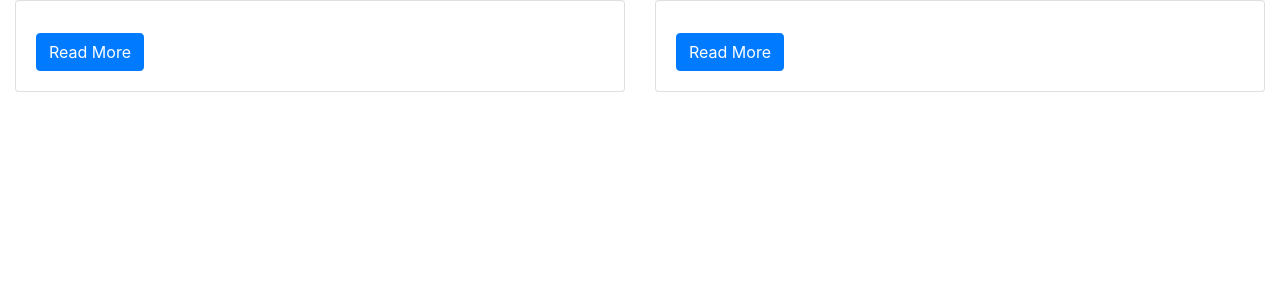
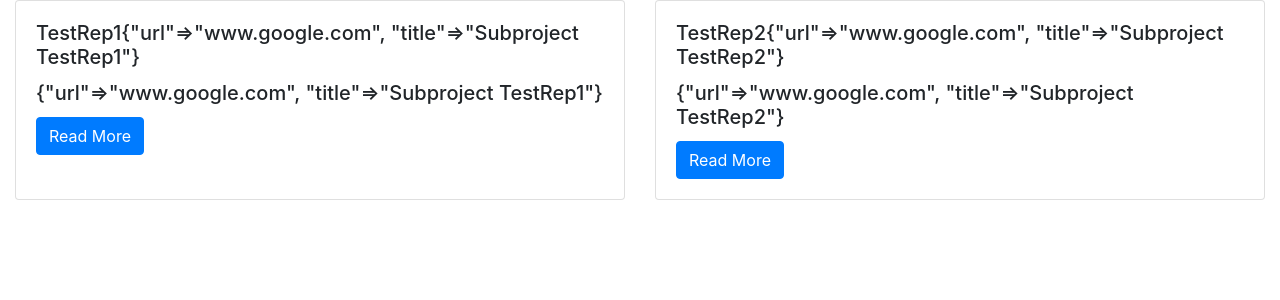
Before and after one commit to TestOrgLeonB/testorgleonb.github.io, a Jekyll site: the page built from README.md, in a window 1280 px wide. Shown: the top 300 px of the page. Built offline with Jekyll 4.4.1, drawn with Linux system fonts in a browser that asks for light colours; our own code applies the rules of GitHub Pages for plain Markdown files.

Commit message:
data change

```diff
--- a/_layouts/default.html
+++ b/_layouts/default.html
@@ -20,7 +20,8 @@
 
                                                 <div class="card" style="width: 18rem;">
                                                     <div class="card-body">
-                                                        <h5 class="card-title">{{ subproject[0] }}</h5>
+                                                        <h5 class="card-title">{{ project }}</h5>
+                                                        <h5 class="card-title">{{ subproject }}</h5>
                                                         <a href="{{ subproject[0].title }}" class="btn btn-primary">Read More</a>
                                                     </div>
                                                 </div>
```
